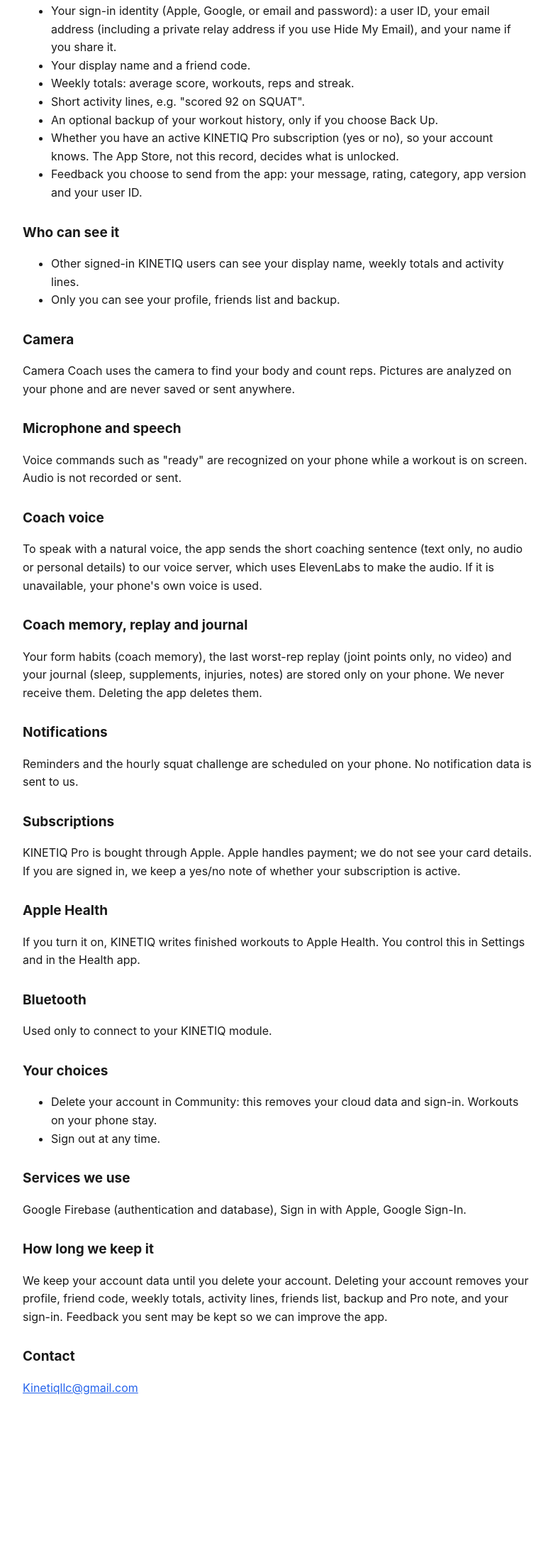
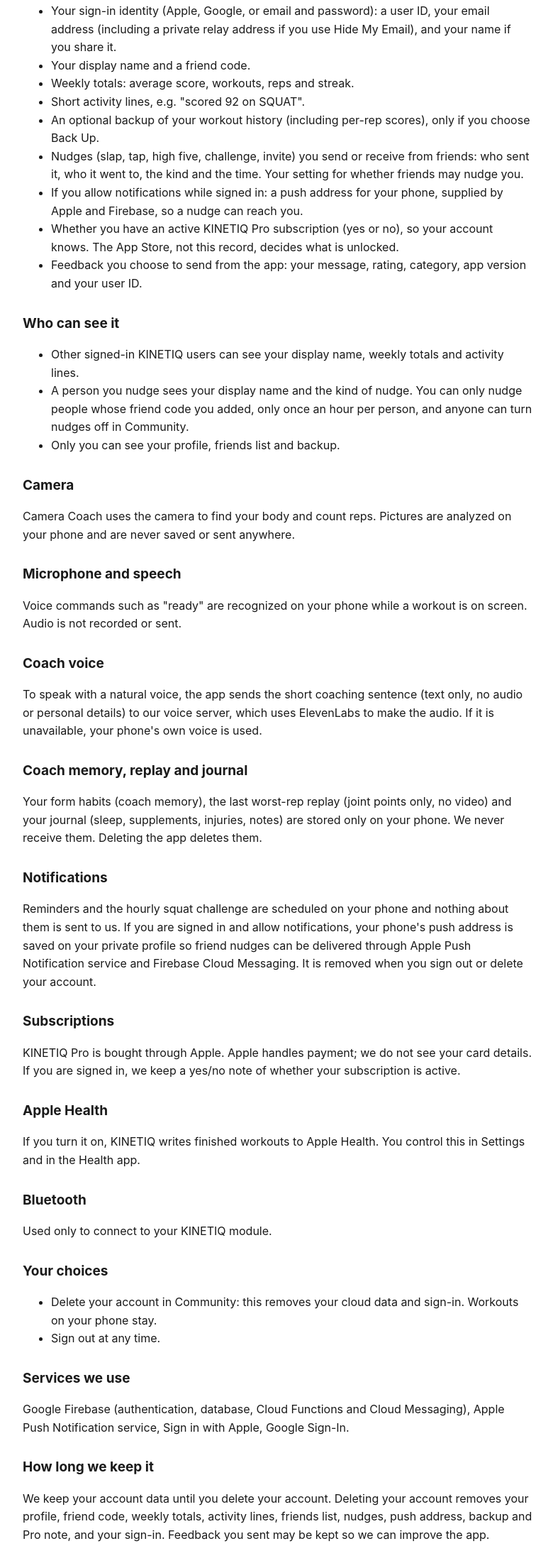
Before and after one commit to KinetiqTech/kinetiq-legal, a plain HTML site: page privacy.html in a window 1280 px wide. Shown: the part 342-2520 px from the top of the page at 71% size, without its empty margins (248-1028 px from the left). Before the commit the page ends 2350 px from the top, so only its background shows below. Drawn offline with Linux system fonts and the light colour scheme.

Commit message:
Add files via upload

```diff
--- a/privacy.html
+++ b/privacy.html
@@ -1,7 +1,7 @@
 <!doctype html><html lang="en"><head><meta charset="utf-8"><meta name="viewport" content="width=device-width,initial-scale=1"><title>KINETIQ Privacy Policy</title>
 <style>body{font-family:-apple-system,system-ui,sans-serif;max-width:720px;margin:40px auto;padding:0 20px;line-height:1.6;color:#1a1a1a}h1{font-size:28px}h2{font-size:19px;margin-top:28px}a{color:#2563eb}</style></head><body>
 <h1>KINETIQ Privacy Policy</h1>
-<p><em>Last updated: November 15, 2026</em></p>
+<p><em>Last updated: November 16, 2026</em></p>
 <p>KINETIQ is operated by Darius Hyde, California ("we", "us").</p>
 <h2>What stays on your phone</h2>
 <p>Your workouts, scores, weight log, routines and settings are stored on your device.</p>
@@ -11,13 +11,16 @@
 <li>Your display name and a friend code.</li>
 <li>Weekly totals: average score, workouts, reps and streak.</li>
 <li>Short activity lines, e.g. "scored 92 on SQUAT".</li>
-<li>An optional backup of your workout history, only if you choose Back Up.</li>
+<li>An optional backup of your workout history (including per-rep scores), only if you choose Back Up.</li>
+<li>Nudges (slap, tap, high five, challenge, invite) you send or receive from friends: who sent it, who it went to, the kind and the time. Your setting for whether friends may nudge you.</li>
+<li>If you allow notifications while signed in: a push address for your phone, supplied by Apple and Firebase, so a nudge can reach you.</li>
 <li>Whether you have an active KINETIQ Pro subscription (yes or no), so your account knows. The App Store, not this record, decides what is unlocked.</li>
 <li>Feedback you choose to send from the app: your message, rating, category, app version and your user ID.</li>
 </ul>
 <h2>Who can see it</h2>
 <ul>
 <li>Other signed-in KINETIQ users can see your display name, weekly totals and activity lines.</li>
+<li>A person you nudge sees your display name and the kind of nudge. You can only nudge people whose friend code you added, only once an hour per person, and anyone can turn nudges off in Community.</li>
 <li>Only you can see your profile, friends list and backup.</li>
 </ul>
 <h2>Camera</h2>
@@ -29,7 +32,7 @@
 <h2>Coach memory, replay and journal</h2>
 <p>Your form habits (coach memory), the last worst-rep replay (joint points only, no video) and your journal (sleep, supplements, injuries, notes) are stored only on your phone. We never receive them. Deleting the app deletes them.</p>
 <h2>Notifications</h2>
-<p>Reminders and the hourly squat challenge are scheduled on your phone. No notification data is sent to us.</p>
+<p>Reminders and the hourly squat challenge are scheduled on your phone and nothing about them is sent to us. If you are signed in and allow notifications, your phone's push address is saved on your private profile so friend nudges can be delivered through Apple Push Notification service and Firebase Cloud Messaging. It is removed when you sign out or delete your account.</p>
 <h2>Subscriptions</h2>
 <p>KINETIQ Pro is bought through Apple. Apple handles payment; we do not see your card details. If you are signed in, we keep a yes/no note of whether your subscription is active.</p>
 <h2>Apple Health</h2>
@@ -42,8 +45,8 @@
 <li>Sign out at any time.</li>
 </ul>
 <h2>Services we use</h2>
-<p>Google Firebase (authentication and database), Sign in with Apple, Google Sign-In.</p>
+<p>Google Firebase (authentication, database, Cloud Functions and Cloud Messaging), Apple Push Notification service, Sign in with Apple, Google Sign-In.</p>
 <h2>How long we keep it</h2>
-<p>We keep your account data until you delete your account. Deleting your account removes your profile, friend code, weekly totals, activity lines, friends list, backup and Pro note, and your sign-in. Feedback you sent may be kept so we can improve the app.</p>
+<p>We keep your account data until you delete your account. Deleting your account removes your profile, friend code, weekly totals, activity lines, friends list, nudges, push address, backup and Pro note, and your sign-in. Feedback you sent may be kept so we can improve the app.</p>
 <h2>Contact</h2>
 <p><a href="mailto:Kinetiqllc@gmail.com">Kinetiqllc@gmail.com</a></p></body></html>
```
Also changed, not shown: terms.html (+2 -2 lines).
